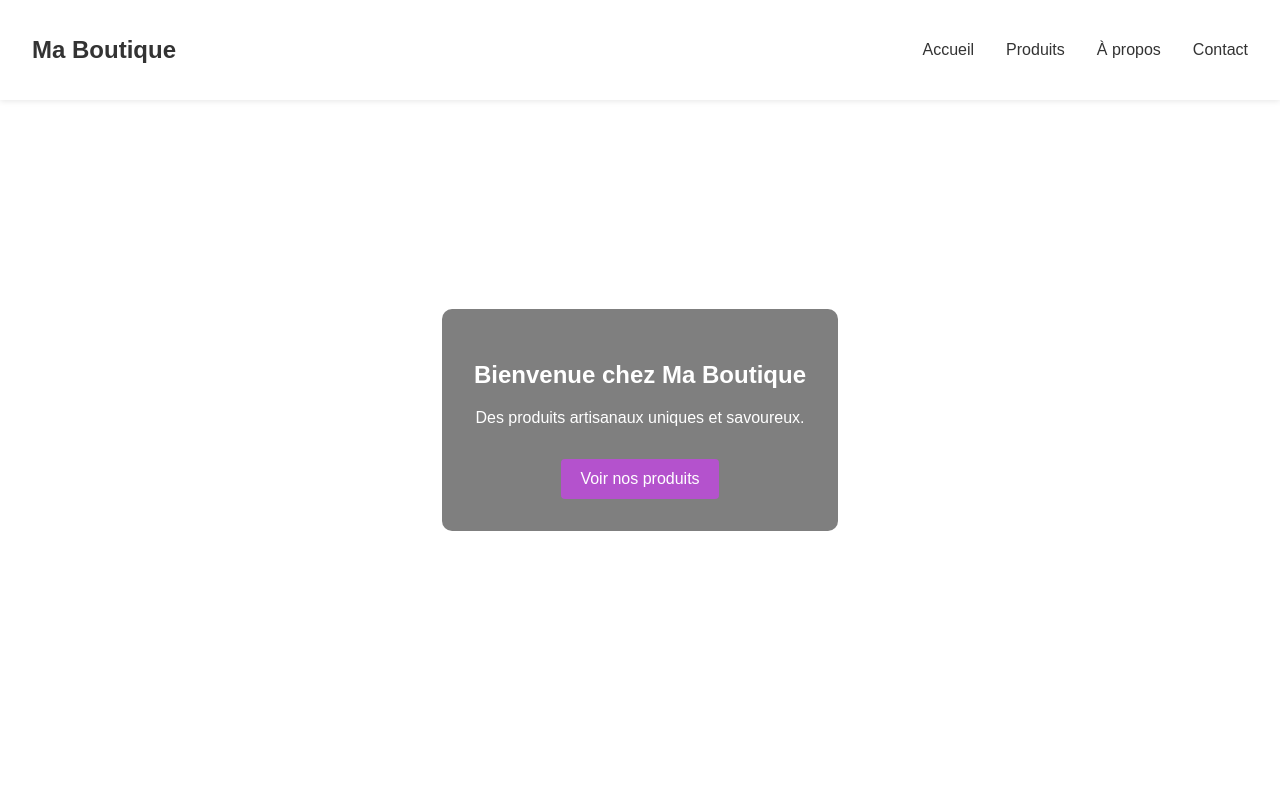
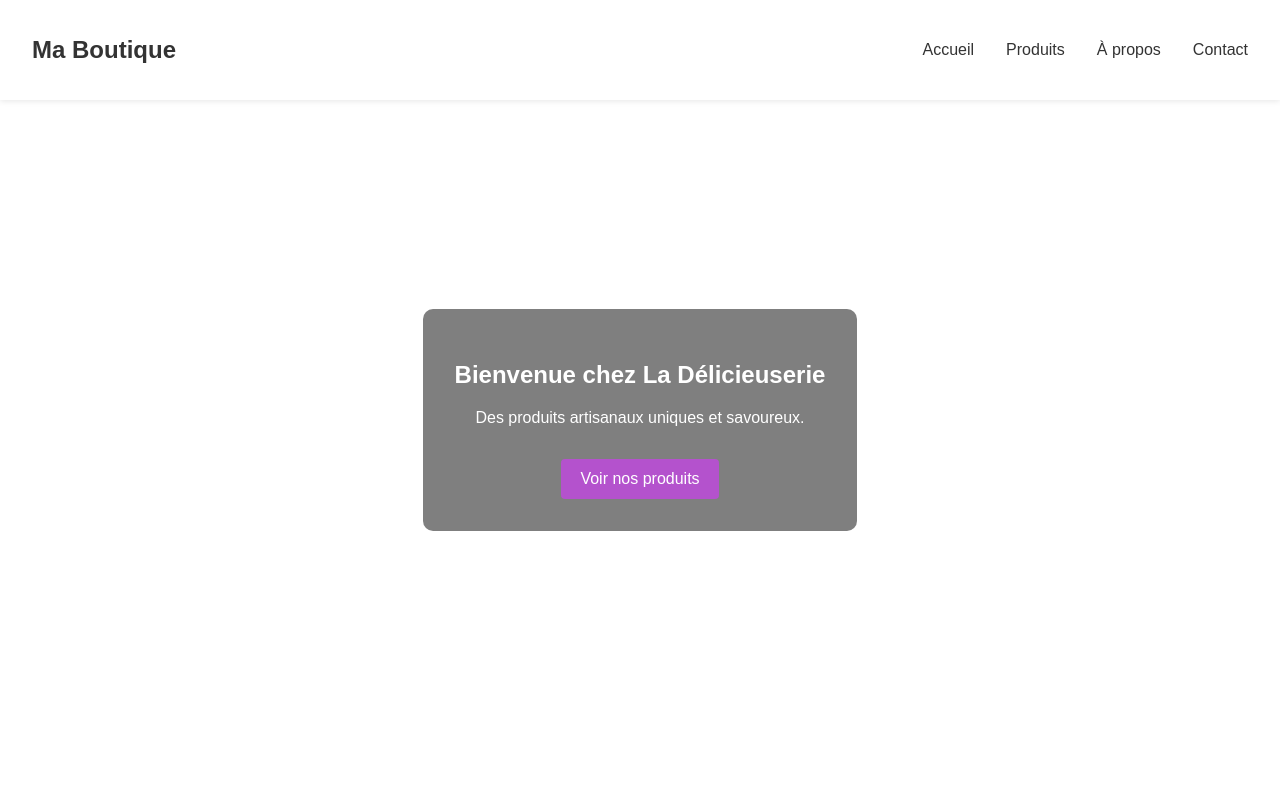
Before and after one commit to Leloupdelacrypto/La-DelicieuserieV2, a plain HTML site: page index.html in a window 1280 px wide. Shown: the top 800 px of the page. Drawn offline with Linux system fonts and the light colour scheme.

Commit message:
Update index.html

```diff
--- a/index.html
+++ b/index.html
@@ -24,7 +24,7 @@
 
     <section id="accueil" class="hero">
         <div class="hero-content">
-            <h2>Bienvenue chez <span>Ma Boutique</span></h2>
+            <h2>Bienvenue chez <span>La Délicieuserie</span></h2>
             <p>Des produits artisanaux uniques et savoureux.</p>
             <a href="#produits" class="btn">Voir nos produits</a>
         </div>
```
